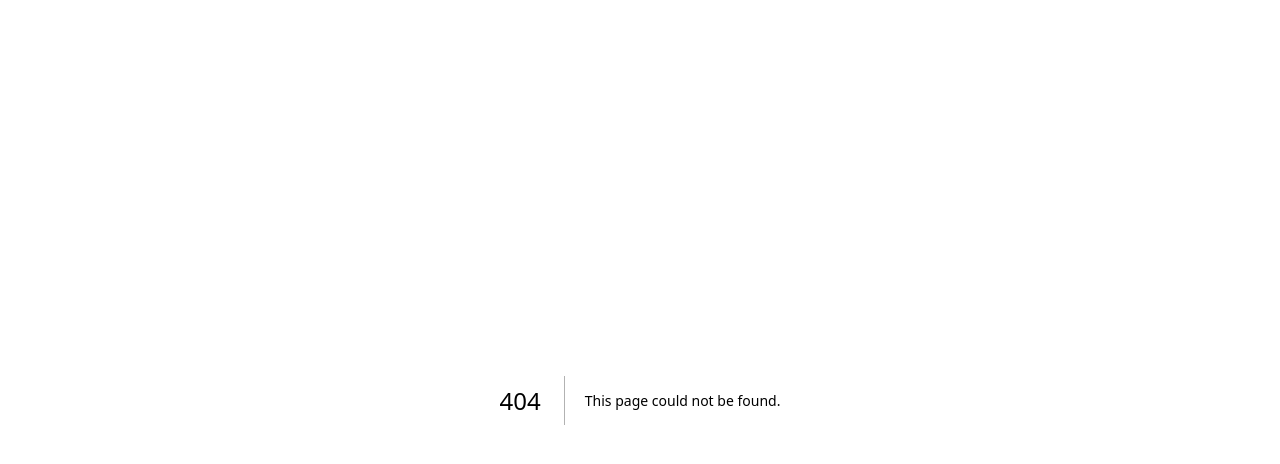
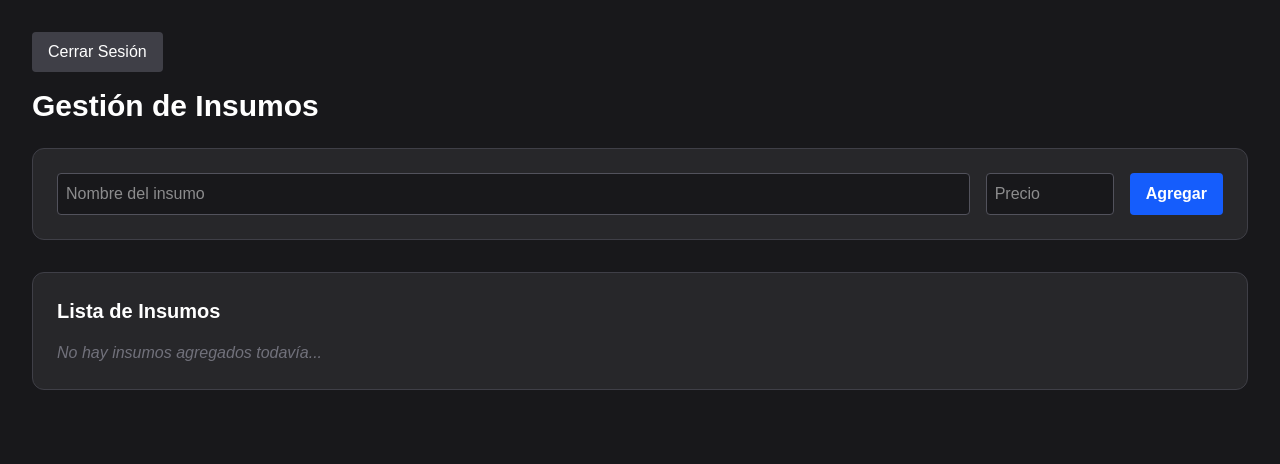
Before and after one commit to Alexx0444/Intranet-Anitasol, a Next.js app in the folder intranet-anitasol/: page /insumos in a window 1280 px wide. Before the commit this address had no page. Shown: the top 464 px of the page. Built offline with nearby package versions, Linux system fonts and the light colour scheme.

Commit message:
cambios insumos e login
con alex creamos base de insumos e intranet para poder adaptarlo a la pagina

Co-Authored-By: Alex <268979275+Alexx0444@users.noreply.github.com>

```diff
--- /dev/null
+++ b/intranet-anitasol/src/app/insumos/page.tsx
@@ -0,0 +1,115 @@
+"use client";
+import { useState, useEffect } from "react";
+import { useRouter } from "next/navigation";
+import { useAuth } from "@/context/AuthContext";
+
+interface Insumo {
+  id: number;
+  nombre: string;
+  precio: string;
+}
+
+export default function InsumosPage() {
+  const [insumos, setInsumos] = useState<Insumo[]>([]);
+  const [nombre, setNombre] = useState("");
+  const [precio, setPrecio] = useState("");
+
+  const router = useRouter();
+  const { logout } = useAuth();
+
+  useEffect(() => {
+    const guardados = localStorage.getItem("insumos_data");
+    if (guardados) {
+      try {
+        setInsumos(JSON.parse(guardados));
+      } catch (e) {
+        console.error(e);
+      }
+    }
+  }, []);
+
+  useEffect(() => {
+    localStorage.setItem("insumos_data", JSON.stringify(insumos));
+  }, [insumos]);
+
+  const agregarInsumo = (e: React.FormEvent) => {
+    e.preventDefault();
+    if (!nombre.trim() || !precio.trim()) return;
+
+    const nuevoInsumo: Insumo = {
+      id: Date.now(),
+      nombre,
+      precio
+    };
+
+    setInsumos([...insumos, nuevoInsumo]);
+    setNombre("");
+    setPrecio("");
+  };
+
+  const eliminarInsumo = (id: number) => {
+    setInsumos(insumos.filter((item) => item.id !== id));
+  };
+
+  const handleLogout = () => {
+    logout();
+    router.push("/");
+  };
+
+  return (
+    <div className="p-8 bg-zinc-900 min-h-screen text-white">
+      <button
+        onClick={handleLogout}
+        className="bg-zinc-700 hover:bg-red-900 text-white px-4 py-2 rounded mb-4"
+      >
+        Cerrar Sesión
+      </button>
+
+      <h1 className="text-3xl font-bold mb-6">Gestión de Insumos</h1>
+
+      <form onSubmit={agregarInsumo} className="bg-zinc-800 p-6 rounded-xl border border-zinc-700 mb-8 flex gap-4">
+        <input
+          placeholder="Nombre del insumo"
+          value={nombre}
+          onChange={(e) => setNombre(e.target.value)}
+          className="p-2 bg-zinc-900 border border-zinc-600 rounded flex-1"
+          required
+        />
+        <input
+          placeholder="Precio"
+          type="number"
+          min="0"
+          value={precio}
+          onChange={(e) => setPrecio(e.target.value)}
+          className="p-2 bg-zinc-900 border border-zinc-600 rounded w-32"
+          required
+        />
+        <button className="bg-blue-600 px-4 py-2 rounded font-bold hover:bg-blue-700 transition">
+          Agregar
+        </button>
+      </form>
+
+      <div className="bg-zinc-800 p-6 rounded-xl border border-zinc-700">
+        <h2 className="text-xl font-semibold mb-4">Lista de Insumos</h2>
+
+        {insumos.length === 0 ? (
+          <p className="text-zinc-500 italic">No hay insumos agregados todavía...</p>
+        ) : (
+          <ul className="space-y-2">
+            {insumos.map((i) => (
+              <li key={i.id} className="border-b border-zinc-700 py-3 flex justify-between items-center">
+                <span>{i.nombre} - ${i.precio}</span>
+                <button
+                  onClick={() => eliminarInsumo(i.id)}
+                  className="bg-red-600 px-3 py-1 rounded text-sm hover:bg-red-700 transition"
+                >
+                  Eliminar
+                </button>
+              </li>
+            ))}
+          </ul>
+        )}
+      </div>
+    </div>
+  );
+}
--- a/intranet-anitasol/src/app/page.tsx
+++ b/intranet-anitasol/src/app/page.tsx
@@ -7,18 +7,15 @@ export default function LoginPage() {
   const [email, setEmail] = useState("");
   const [password, setPassword] = useState("");
   const router = useRouter();
-
-  // Traemos la función login de tu AuthContext
   const { login } = useAuth();
 
   const handleLogin = (e: FormEvent<HTMLFormElement>) => {
     e.preventDefault();
-    if (email === "admin@anitasol.cl" && password === "123456") {
-      // Ahora sí, guardamos en localStorage usando el contexto
+    if (email === "admin@gmail.com" && password === "123456") {
       login(email);
       router.push("/insumos");
     } else {
-      alert("Error: Usa admin@anitasol.cl y clave 123456");
+      alert("ERROR LOS DATOS INGRESADOS SON INCORRECTOS");
     }
   };
 
```
